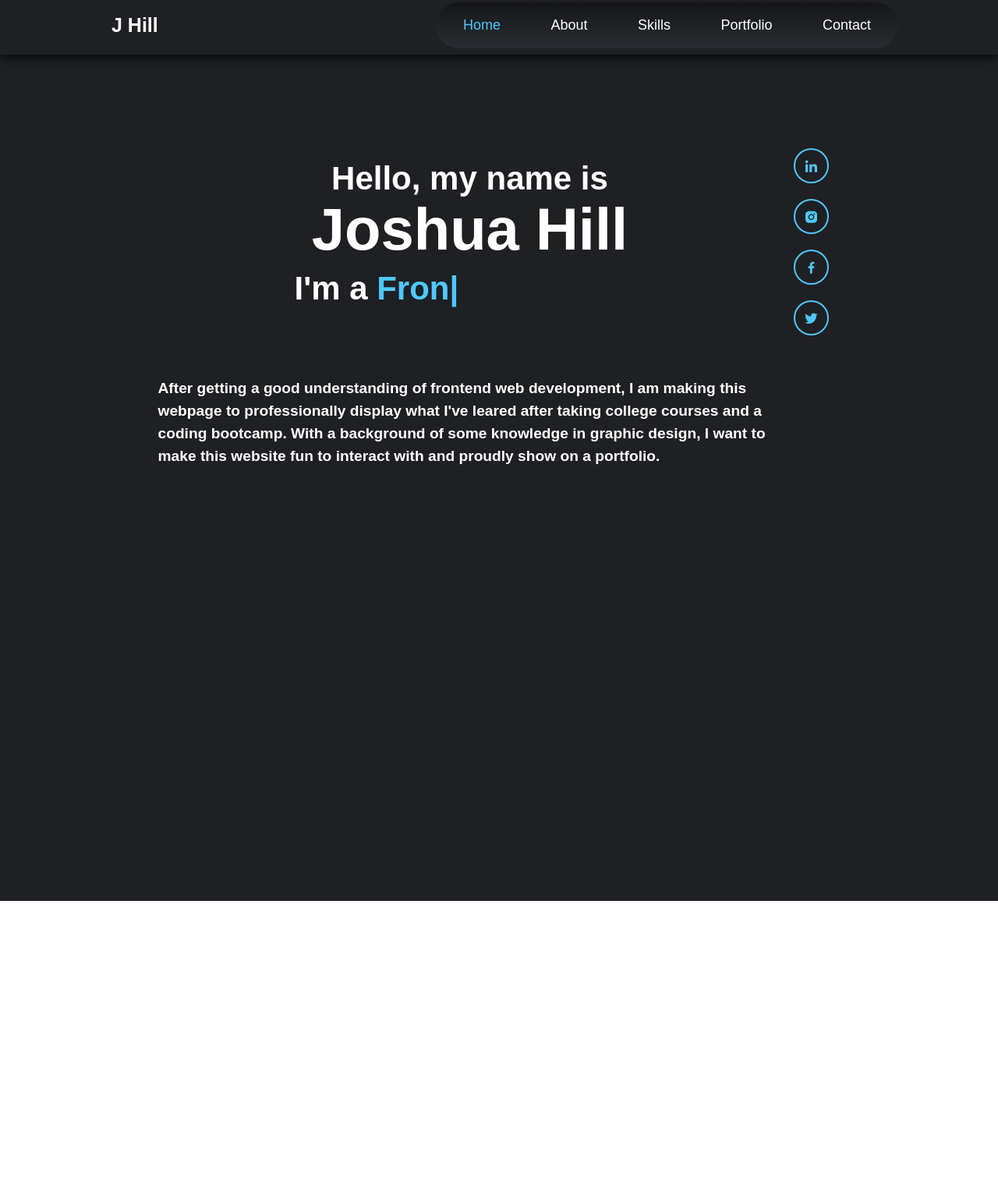
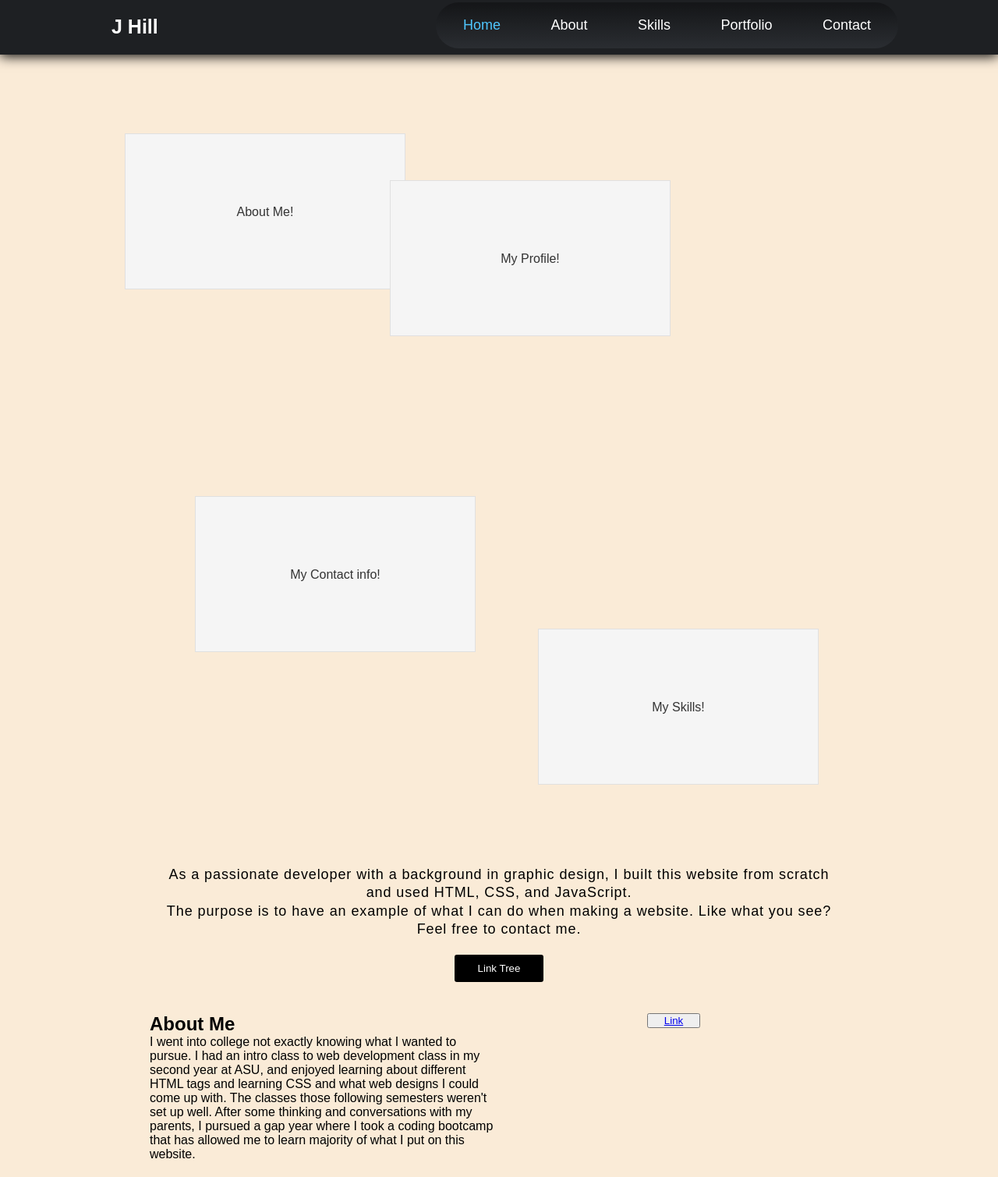
Before and after one commit to JoshHill1/JHPortfolio, a plain HTML site: page index.html in a window 1280 px wide. Shown: the part 74-1583 px from the top of the page at 78% size. Before the commit the page ends 1229 px from the top, so only its background shows below. Drawn offline with nearby package versions, Linux system fonts and the light colour scheme.

Commit message:
Changed front page.

```diff
--- a/index.html
+++ b/index.html
@@ -15,9 +15,9 @@
       <p>This is a work in progress. The final design will not display this message.</p>
     </div>
     <div id="header">
-      <a href="#" class="logo">J Hill</a>
+      <h1><a href="#" class="logo">J Hill</a></h1>
       <nav class="navbar">
-        <a href="/index.html" style="--i:1;" class="active">Home</a>
+        <a href="/index.html" style="--i:1;" id="active">Home</a>
         <a href="./navLinks/About/about.html" style="--i:2;">About</a>
         <a href="./navLinks/Skills/skills.html" style="--i:3;">Skills</a>
         <a href="./navLinks/Portfolio/portfolio.html" style="--i:4;">Portfolio</a>
@@ -25,32 +25,39 @@
       </nav>
     </div>
   </header>
+
   <main>
-    <section class="home">
-      <div class="home-content">
-        <p class="head3">Hello, my name is</p>
-        <h1>Joshua Hill</h1>
-        <div id="imA">
-          <p class="head3">I'm a <span class="multiple-text"></span></p>
-        </div>
-        <p id="homep">After getting a good understanding of frontend web development, I am making this webpage to professionally display what I've leared after taking college courses and a coding bootcamp. With a background of some knowledge in graphic design, I want to make this website fun to interact with and proudly show on a portfolio.</p>
+    <div class="heroSection">
+      <a href="./navLinks/About/about.html" id="aboutFloatingLink">
+        About Me!
+      </a>
+      <a href="./navLinks/Portfolio/portfolio.html" id="portfolioFloatingLink">
+        My Profile!
+      </a>
+      <a href="./navLinks/Contact/contact.html" id="contactFloatingLink">
+        My Contact info!
+      </a>
+      <a href="./navLinks/Skills/skills.html" id="skillsFloatingLink">
+        My Skills!
+      </a>
+    </div>
 
-        <!-- <a href="#" class="btn">Download CV</a> -->
+    <div id="valueProposition">
+      <p>As a passionate developer with a background in graphic design, I built this website from scratch and used HTML, CSS, and JavaScript. <br>The purpose is to have an example of what I can do when making a website. Like what you see? Feel free to contact me.</p>
+      <button><a href="#" id="contactBtn">Link Tree</a></button>
+    </div>
+    <section id="about">
+      <div id="aboutText">
+        <h2>About Me</h2>
+        <p>I went into college not exactly knowing what I wanted to pursue. I had an intro class to web development class in my second year at ASU, and enjoyed learning about different HTML tags and learning CSS and what web designs I could come up with. The classes those following semesters weren't set up well. After some thinking and conversations with my parents, I pursued a gap year where I took a coding bootcamp that has allowed me to learn majority of what I put on this website.</p>
       </div>
-
-      <div class="social-media">
-        <a target="_blank" href="https://www.linkedin.com/in/joshuahillaz0d/" style="--i:7;"><i class='bx bxl-linkedin'></i></a>
-        <a target="_blank" href="https://www.instagram.com/josh_hil1/" style="--i:8;"><i class='bx bxl-instagram-alt'></i></a>
-        <a target="_blank" href="https://www.facebook.com/profile.php?id=100009071997290" style="--i:9;"><i class='bx bxl-facebook'></i></a>
-        <a target="_blank" href="https://twitter.com/Josh_hil1" style="--i:10;"><i class='bx bxl-twitter'></i></a>
+      <div id="aboutLink">
+        <button><a href="#" id="aboutBtn">Link</a></button>
       </div>
     </section>
+  </main>
+  <footer>
 
-
-
-    <!-- JAVASCRIPT CODE FILE LOCATION -->
-    <script src="https://unpkg.com/typed.js@2.0.16/dist/typed.umd.js"></script> <!-- Link used to use battboldt's JS file called typed.js -->
-    <script src="./zassets/script.js"></script>
-  </main>
+  </footer>
 </body>
 </html>
--- a/zassets/style.css
+++ b/zassets/style.css
@@ -1,8 +1,14 @@
 :root {
-  --primaryColor: #1e2023;
+  --nav: #1e2023;
+
+  --primaryColor: antiquewhite;
   --secondaryColor: rgb(79, 199, 255);
+
+
+
 }
 
+/* padding: 20px 15% */
 
 * {
   padding: 0;
@@ -37,14 +43,16 @@
   justify-content: space-between;
   align-items: center;
   z-index: 10;
-  background-color: var(--primaryColor);
+  background-color: var(--nav);
   box-shadow: 0px 2px 15px #000;
+}
+#header a {
+  color: #FFF;
+  text-decoration: none;
 }
 .logo {
   font-size: 25px;
-  color: #fff;
   padding: 8px 15px;
-  text-decoration: none;
   font-weight: 600;
   cursor: default;
   opacity: 0;
@@ -56,7 +64,7 @@
   border-radius: 30px;
   padding: 12px 15px;
 }
-
+/*  */
 .navbar a {
   display: inline-block;
   font-size: 18px;
@@ -75,7 +83,7 @@
   background-color: var(--secondaryColor);
   color: var(--primaryColor);
 }
-.navbar a.active {
+.navbar a#active {
   color: var(--secondaryColor);
 }
 .navbar a:nth-of-type(1) {
@@ -84,113 +92,173 @@
 .navbar a:nth-of-type(5) {
   margin: 0 0 0 10px;
 }
-.navbar a.active:hover {
+.navbar a#active:hover {
   color: var(--primaryColor);
 }
 
 
+/* END OF HEADER */
+
+.heroSection {
+  background-color: var(--primaryColor); /* change to an image when you have it */
+  /* background: ; */
+  padding: var(--wrapped);
+  padding: 20px 15%;
+  height: 1000px; /* and then fix me */
+}
 
 
+/* ABOUT */
+#aboutFloatingLink {
+  display: block;
+  width: 360px;
+  height: 200px;
+  background-color: #f5f5f5;
+  border: 1px solid #e0e0e0;
+  position: absolute;
+  top: 245px;
+  left: 160px;
+  text-align: center;
+  line-height: 200px; /* This is to vertically center the text inside the box */
+  text-decoration: none; /* Removes the underline from the link */
+  color: #333;
+  font-family: Arial, sans-serif;
+  transition:  0.3s ease; /* For hover effect */
+}
+#aboutFloatingLink:hover {
+  background-color: #e0e0e0;
+  transform: translate(-14px, -12px);
+  box-shadow: 14px 12px 0px rgba(0, 0, 0);
+}
 
-.home {
-  position: relative;
-  width: 100%;
-  height: 100%;
+
+/* PORTFOLIO */
+#portfolioFloatingLink {
+  display: block;
+  width: 360px;
+  height: 200px;
+  background-color: #f5f5f5;
+  border: 1px solid #e0e0e0;
+  position: absolute;
+  top: 305px;
+  right: 420px;
+  text-align: center;
+  line-height: 200px; /* This is to vertically center the text inside the box */
+  text-decoration: none; /* Removes the underline from the link */
+  color: #333;
+  font-family: Arial, sans-serif;
+  transition:  0.3s ease; /* For hover effect */
+}
+#portfolioFloatingLink:hover {
+  background-color: #e0e0e0;
+  transform: translate(-14px, -12px);
+  box-shadow: 14px 12px 0px rgba(0, 0, 0);
+}
+
+
+/* CONTACT */
+#contactFloatingLink {
+  display: block;
+  width: 360px;
+  height: 200px;
+  background-color: #f5f5f5;
+  border: 1px solid #e0e0e0;
+  position: absolute;
+  top: 710px;
+  left: 250px;
+  text-align: center;
+  line-height: 200px; /* This is to vertically center the text inside the box */
+  text-decoration: none; /* Removes the underline from the link */
+  color: #333;
+  font-family: Arial, sans-serif;
+  transition:  0.3s ease; /* For hover effect */
+}
+#contactFloatingLink:hover {
+  background-color: #e0e0e0;
+  transform: translate(-14px, -12px);
+  box-shadow: 14px 12px 0px rgba(0, 0, 0);
+}
+
+
+/* SKILLS */
+#skillsFloatingLink {
+  display: block;
+  width: 360px;
+  height: 200px;
+  background-color: #f5f5f5;
+  border: 1px solid #e0e0e0;
+  position: absolute;
+  top: 880px;
+  right: 230px;
+  text-align: center;
+  line-height: 200px; /* This is to vertically center the text inside the box */
+  text-decoration: none; /* Removes the underline from the link */
+  color: #333;
+  font-family: Arial, sans-serif;
+  transition:  0.3s ease; /* For hover effect */
+}
+#skillsFloatingLink:hover {
+  background-color: #e0e0e0;
+  transform: translate(-14px, -12px);
+  box-shadow: 14px 12px 0px rgba(0, 0, 0);
+}
+
+
+/* END OF HERO */
+
+
+#valueProposition {
+  background-color: var(--primaryColor);
+  padding: 20px 15%;
   display: flex;
-  background: var(--primaryColor);
-  align-items: center;
   justify-content: center;
-  padding: 100px 10% 550px;
-  color: #fff;
-}
-.home2 {
-  padding: 146px 0 232px;
+  flex-direction: column;
   align-items: center;
 }
-
-.home-content {
-  max-width: 800px;
-  padding-top: 30px;
+#valueProposition p {
+  /* width: 1200px; */
+  display: flex;
+  text-align: center;
+  line-height: 1.3em;
+  letter-spacing: 0.05em;
+  font-size: 18px;
+  margin: 20px;
 }
-.home-content .head3 {
-  font-size: 42px;
-  font-weight: 700;
-  opacity: 0;
-  animation: slideBottom .5s ease forwards;
-  animation-delay: .7s;
-  text-align: center;
-}
-.home-content #imA .head3 {
-  margin-bottom: 90px;
-  animation: slideTop .5s ease forwards;
-  animation-delay: .7s;
-}
-.home-content .head3 span {
-  color: var(--secondaryColor);
-}
-.home-content h1 {
-  font-size: 76px;
-  font-weight: 700;
-  margin: -3px 0;
-  opacity: 0;
-  animation: slideRight 1s ease forwards;
-  animation-delay: 1s;
-  padding-bottom: 12px;
-  text-align: center;
-}
-.home-content p {
-  font-size: 16px;
-  opacity: 0;
-  animation: slideLeft 1s ease forwards;
-  animation-delay: 1s;
+#valueProposition button, #contactBtn {
+  padding: 10px 15px;
+  background-color: #000;
+  color: #FFF;
+  text-decoration: none;
+  border-radius: 3px;
+  cursor: pointer;
+  border: none;
 }
 
-#imA {
+
+/* END OF VALUE PROPOSITION' */
+
+
+#about {
   display: flex;
-  padding-left: 175px;
+  background-color: var(--primaryColor);
+  padding: 20px 15%;
 }
 
-#homep {
-  line-height: 1.5em;
-  font-size: 1.2em;
-  font-weight: 600;
+#aboutText {
+  width: 50%;
 }
-
-.social-media {
-  padding-bottom: 155px;
-}
-.social-media a {
+#aboutLink {
+  width: 50%;
+  height: 100%;
   display: flex;
   flex-direction: column;
   justify-content: center;
   align-items: center;
-  width: 45px;
-  height: 45px;
-  background: transparent;
-  border: 2px solid var(--secondaryColor);
-  border-radius: 50%;
-  font-size: 20px;
-  color: var(--secondaryColor);
-  text-decoration: none;
-  margin: 20px 15px;
-  transition: .5s ease;
-  opacity: 0;
-  animation: zoomIn 1s ease forwards;
-  animation-delay: calc(.2s * var(--i));
 }
-.social-media a:hover {
-  background: var(--secondaryColor);
-  color: var(--primaryColor);
-  box-shadow: 0 0 20px var(--secondaryColor);
+#aboutBtn {
+  padding: 20px;
+  height: 500px;
 }
-
-
-/* END OF HOME PAGE */
-
-
-
-
-
 
 /* KEYFRAME ANIMATIONS */
 
```
Also changed, not shown: navLinks/About/about.html (+25 -1 lines), navLinks/About/script.js (+7 -0 lines), navLinks/About/style.css (+96 -0 lines), navLinks/Contact/contact.html (+1 -1 lines), navLinks/Portfolio/portfolio.html (+1 -1 lines), navLinks/Skills/skills.html (+2 -2 lines).
